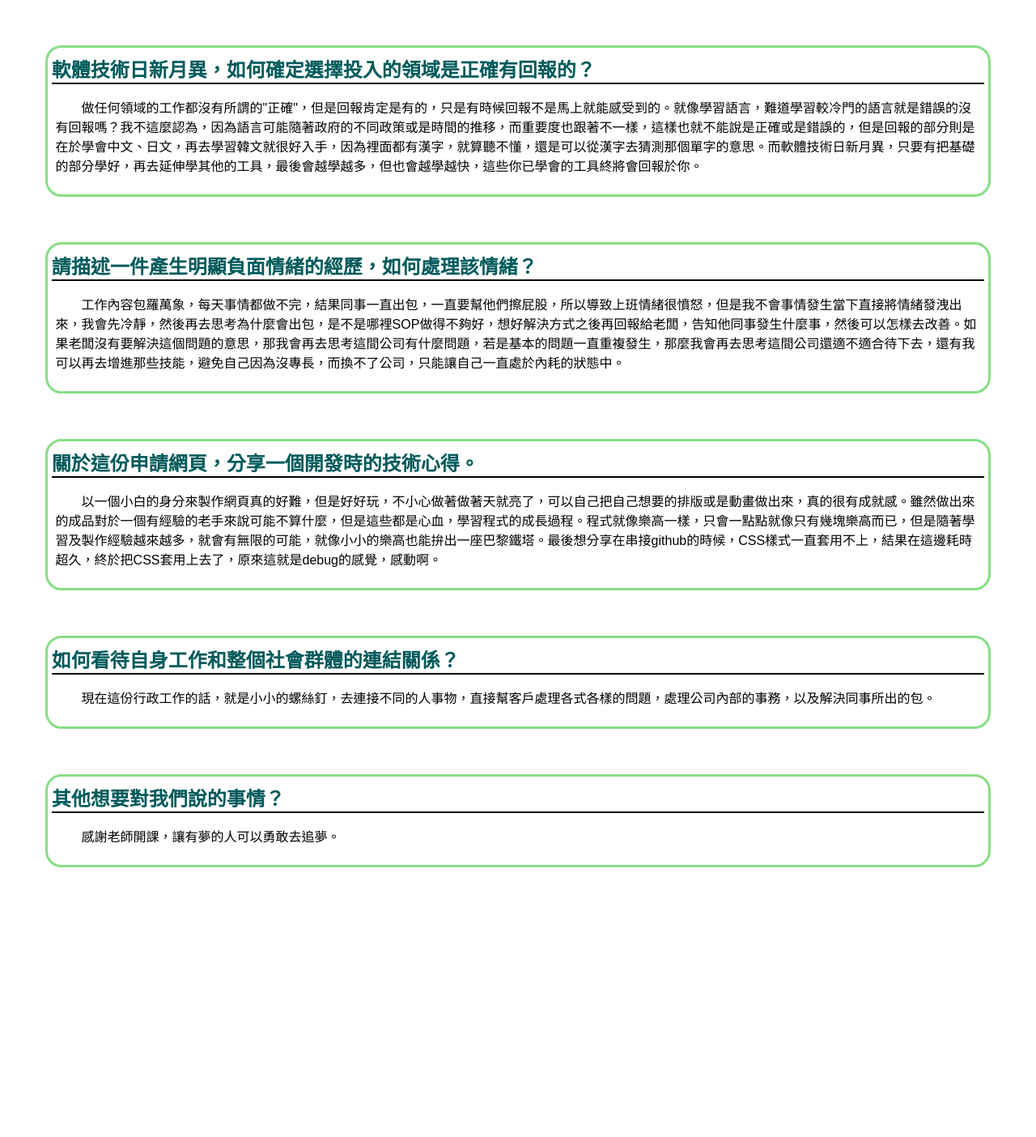
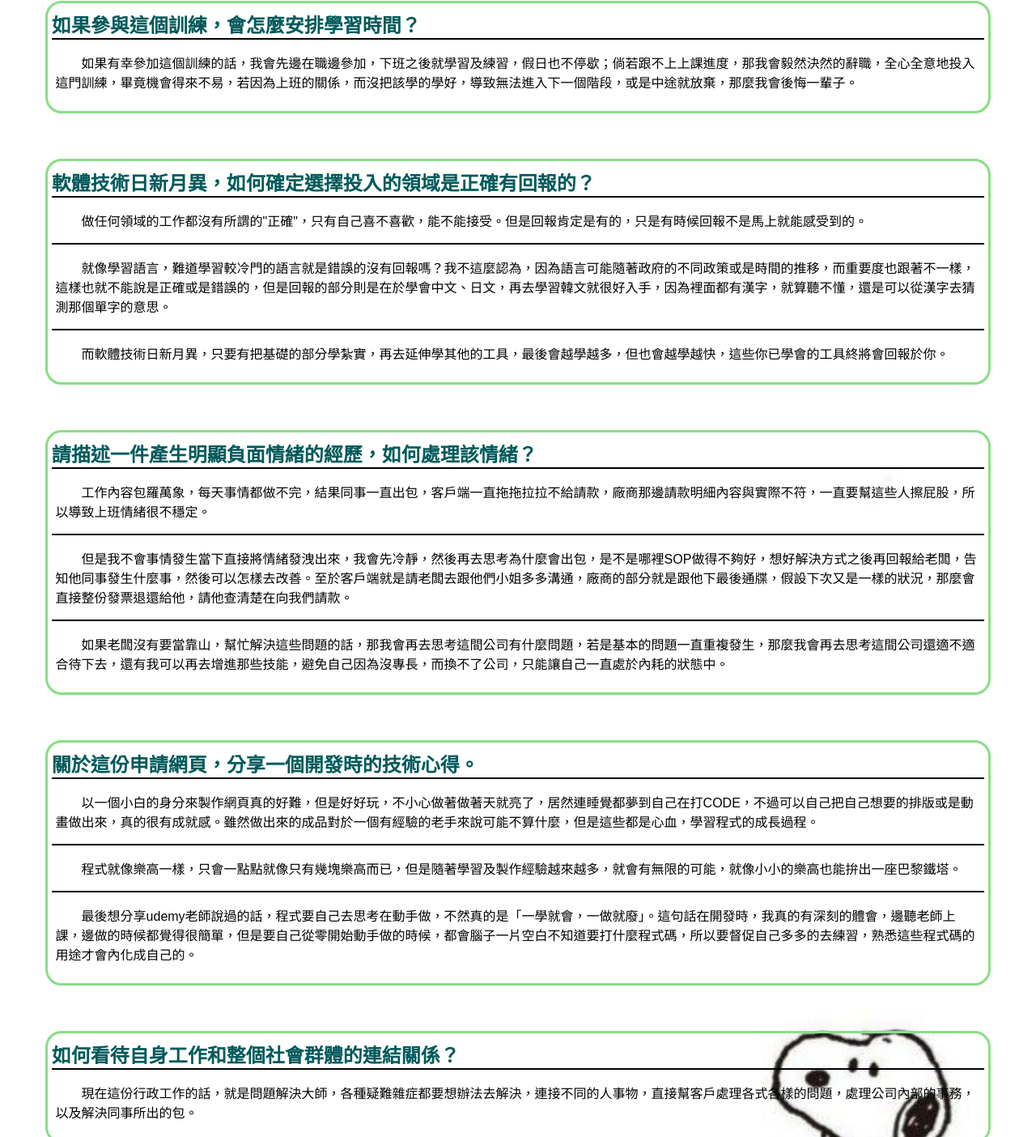
Before and after one commit to tw-yeh/tw-yeh.github.io, a plain HTML site: page index.html in a window 1280 px wide. Shown: the part 585-1989 px from the top of the page at 81% size. Before the commit the page ends 1712 px from the top, so only its background shows below. Drawn offline with Linux system fonts and the light colour scheme.

Commit message:
Add files via upload

```diff
--- a/index.html
+++ b/index.html
@@ -5,6 +5,14 @@
     <meta name="viewport" content="width=device-width, initial-scale=1.0" />
     <title>Wehelp申請表</title>
     <link rel="stylesheet" href="./style.css" />
+    <style>
+      body {
+        background-image: url(./images/背景.jpg.jpg);
+        background-position: center;
+        background-repeat: no-repeat;
+        background-size: contain;
+      }
+    </style>
   </head>
   <body>
     <header>
@@ -21,7 +29,13 @@
       <div class="QA">
         <h4>個人簡介和申請動機</h4>
         <p>
-          我叫葉亭瑋，畢業於高雄科技大學應用德文系，目前在傳產擔任行政，會想要申請的動機是因為本身對於程式就很有興趣，其次是因為對於目前工作的內容及薪資不滿意，因為在傳產要一個人擔任很多職位，是行政，同時又是會計、人資及倉管等等，除了不用送貨以外，其他職務及雜事都要做，重點是薪水還是整間公司領最少的，所以我想給自己一個機會去做自己想做的事外，還可以提高新水，不要再領這令人鼻酸的薪資。
+          我叫葉亭瑋，畢業於高雄科技大學應用德文系，目前在傳產擔任行政，詳細資訊可以點上方資訊列。
+        </p>
+        <p>
+          會想要申請的動機是因為本身對於程式就很有興趣，其次是因為對於目前工作的內容及薪資不滿意，因為在傳產要一個人擔任很多職位，是行政，同時又是會計、人資及倉管等等，除了不用送貨以外，其他職務及雜事都要做，重點是薪水還是整間公司領最少的，所以我想給自己一個機會去做自己想做的事外，還可以提高新水，不要再領這令人鼻酸的薪資。
+        </p>
+        <p>
+          還有一個部分是，我有去研究一下各個從Wehelp畢業的學長姐去的公司，我也想像他們一樣去這些福利及工作環境都很棒的公司工作，像是一周可以WFH幾天或者是特休優於勞基法等等。
         </p>
       </div>
       <div class="QA">
@@ -31,36 +45,55 @@
       <div class="QA">
         <h4>如果參與這個訓練，會怎麼安排學習時間？</h4>
         <p>
-          如果有幸參加這個訓練的話，我會先邊在職邊參加，下班之後就學習，假日也不停歇；倘若跟不上上課進度，那我會毅然決然的辭職，全心全意地投入這門訓練，畢竟機會得來不易，若因為上班的關係，而沒把該學的學好，導致無法進入下一個階段，或是中途就放棄，那麼我會後悔一輩子。
+          如果有幸參加這個訓練的話，我會先邊在職邊參加，下班之後就學習及練習，假日也不停歇；倘若跟不上上課進度，那我會毅然決然的辭職，全心全意地投入這門訓練，畢竟機會得來不易，若因為上班的關係，而沒把該學的學好，導致無法進入下一個階段，或是中途就放棄，那麼我會後悔一輩子。
         </p>
       </div>
       <div class="QA">
         <h4>軟體技術日新月異，如何確定選擇投入的領域是正確有回報的？</h4>
         <p>
-          做任何領域的工作都沒有所謂的"正確"，但是回報肯定是有的，只是有時候回報不是馬上就能感受到的。就像學習語言，難道學習較冷門的語言就是錯誤的沒有回報嗎？我不這麼認為，因為語言可能隨著政府的不同政策或是時間的推移，而重要度也跟著不一樣，這樣也就不能說是正確或是錯誤的，但是回報的部分則是在於學會中文、日文，再去學習韓文就很好入手，因為裡面都有漢字，就算聽不懂，還是可以從漢字去猜測那個單字的意思。而軟體技術日新月異，只要有把基礎的部分學好，再去延伸學其他的工具，最後會越學越多，但也會越學越快，這些你已學會的工具終將會回報於你。
+          做任何領域的工作都沒有所謂的"正確"，只有自己喜不喜歡，能不能接受。但是回報肯定是有的，只是有時候回報不是馬上就能感受到的。
+        </p>
+        <p>
+          就像學習語言，難道學習較冷門的語言就是錯誤的沒有回報嗎？我不這麼認為，因為語言可能隨著政府的不同政策或是時間的推移，而重要度也跟著不一樣，這樣也就不能說是正確或是錯誤的，但是回報的部分則是在於學會中文、日文，再去學習韓文就很好入手，因為裡面都有漢字，就算聽不懂，還是可以從漢字去猜測那個單字的意思。
+        </p>
+        <p>
+          而軟體技術日新月異，只要有把基礎的部分學紮實，再去延伸學其他的工具，最後會越學越多，但也會越學越快，這些你已學會的工具終將會回報於你。
         </p>
       </div>
       <div class="QA">
         <h4>請描述一件產生明顯負面情緒的經歷，如何處理該情緒？</h4>
         <p>
-          工作內容包羅萬象，每天事情都做不完，結果同事一直出包，一直要幫他們擦屁股，所以導致上班情緒很憤怒，但是我不會事情發生當下直接將情緒發洩出來，我會先冷靜，然後再去思考為什麼會出包，是不是哪裡SOP做得不夠好，想好解決方式之後再回報給老闆，告知他同事發生什麼事，然後可以怎樣去改善。如果老闆沒有要解決這個問題的意思，那我會再去思考這間公司有什麼問題，若是基本的問題一直重複發生，那麼我會再去思考這間公司還適不適合待下去，還有我可以再去增進那些技能，避免自己因為沒專長，而換不了公司，只能讓自己一直處於內耗的狀態中。
+          工作內容包羅萬象，每天事情都做不完，結果同事一直出包，客戶端一直拖拖拉拉不給請款，廠商那邊請款明細內容與實際不符，一直要幫這些人擦屁股，所以導致上班情緒很不穩定。
+        </p>
+        <p>
+          但是我不會事情發生當下直接將情緒發洩出來，我會先冷靜，然後再去思考為什麼會出包，是不是哪裡SOP做得不夠好，想好解決方式之後再回報給老闆，告知他同事發生什麼事，然後可以怎樣去改善。至於客戶端就是請老闆去跟他們小姐多多溝通，廠商的部分就是跟他下最後通牒，假設下次又是一樣的狀況，那麼會直接整份發票退還給他，請他查清楚在向我們請款。
+        </p>
+        <p>
+          如果老闆沒有要當靠山，幫忙解決這些問題的話，那我會再去思考這間公司有什麼問題，若是基本的問題一直重複發生，那麼我會再去思考這間公司還適不適合待下去，還有我可以再去增進那些技能，避免自己因為沒專長，而換不了公司，只能讓自己一直處於內耗的狀態中。
         </p>
       </div>
       <div class="QA">
         <h4>關於這份申請網頁，分享一個開發時的技術心得。</h4>
         <p>
-          以一個小白的身分來製作網頁真的好難，但是好好玩，不小心做著做著天就亮了，可以自己把自己想要的排版或是動畫做出來，真的很有成就感。雖然做出來的成品對於一個有經驗的老手來說可能不算什麼，但是這些都是心血，學習程式的成長過程。程式就像樂高一樣，只會一點點就像只有幾塊樂高而已，但是隨著學習及製作經驗越來越多，就會有無限的可能，就像小小的樂高也能拚出一座巴黎鐵塔。最後想分享在串接github的時候，CSS樣式一直套用不上，結果在這邊耗時超久，終於把CSS套用上去了，原來這就是debug的感覺，感動啊。
+          以一個小白的身分來製作網頁真的好難，但是好好玩，不小心做著做著天就亮了，居然連睡覺都夢到自己在打CODE，不過可以自己把自己想要的排版或是動畫做出來，真的很有成就感。雖然做出來的成品對於一個有經驗的老手來說可能不算什麼，但是這些都是心血，學習程式的成長過程。
+        </p>
+        <p>
+          程式就像樂高一樣，只會一點點就像只有幾塊樂高而已，但是隨著學習及製作經驗越來越多，就會有無限的可能，就像小小的樂高也能拚出一座巴黎鐵塔。
+        </p>
+        <p>
+          最後想分享udemy老師說過的話，程式要自己去思考在動手做，不然真的是「一學就會，一做就廢」。這句話在開發時，我真的有深刻的體會，邊聽老師上課，邊做的時候都覺得很簡單，但是要自己從零開始動手做的時候，都會腦子一片空白不知道要打什麼程式碼，所以要督促自己多多的去練習，熟悉這些程式碼的用途才會內化成自己的。
         </p>
       </div>
       <div class="QA">
         <h4>如何看待自身工作和整個社會群體的連結關係？</h4>
         <p>
-          現在這份行政工作的話，就是小小的螺絲釘，去連接不同的人事物，直接幫客戶處理各式各樣的問題，處理公司內部的事務，以及解決同事所出的包。
+          現在這份行政工作的話，就是問題解決大師，各種疑難雜症都要想辦法去解決，連接不同的人事物，直接幫客戶處理各式各樣的問題，處理公司內部的事務，以及解決同事所出的包。
         </p>
       </div>
       <div class="QA">
         <h4>其他想要對我們說的事情？</h4>
         <p>感謝老師開課，讓有夢的人可以勇敢去追夢。</p>
+        <p>另外，因為本身不太使用社群媒體，所以應該找不太到我的資料。</p>
       </div>
     </section>
   </body>
```
